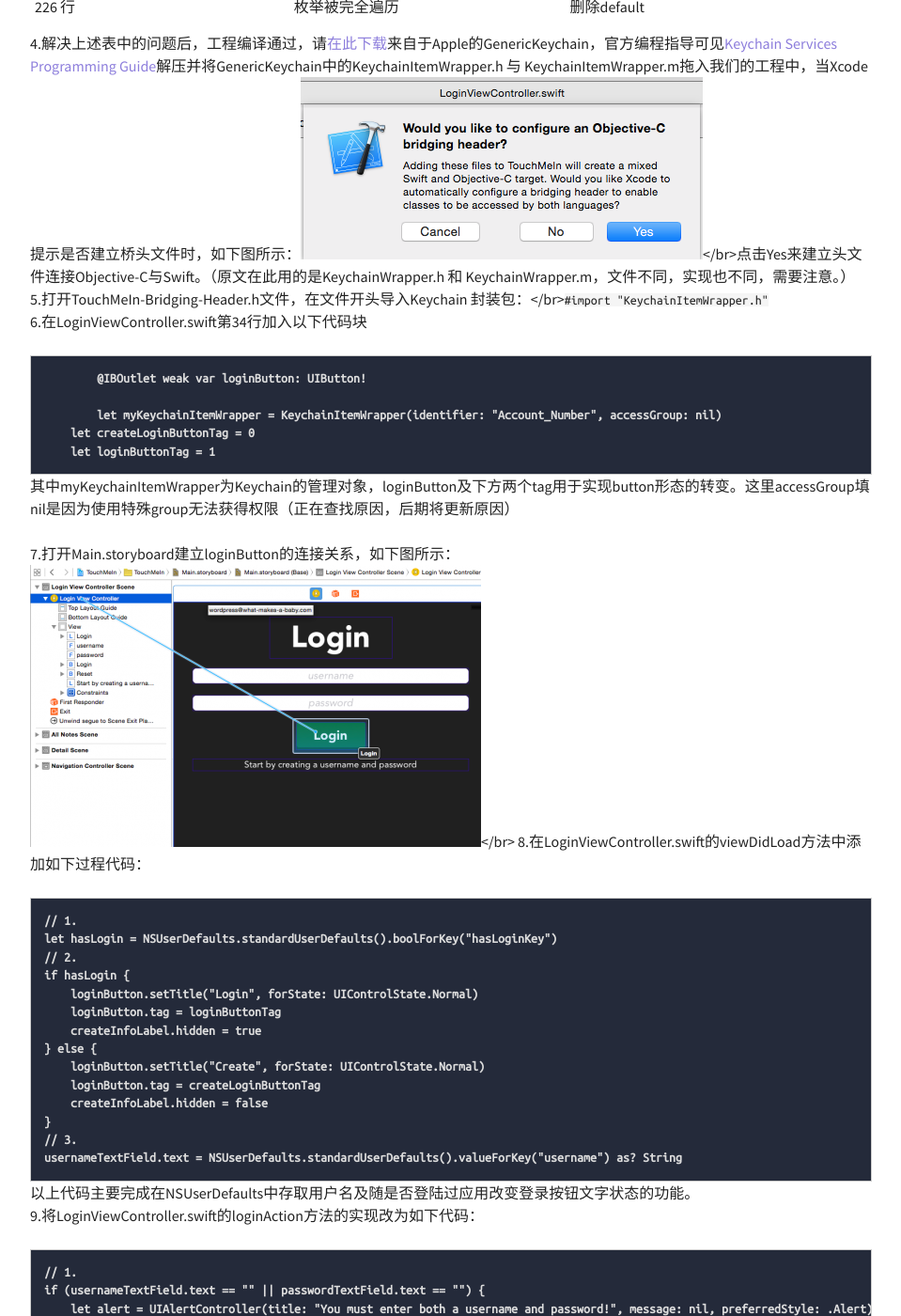
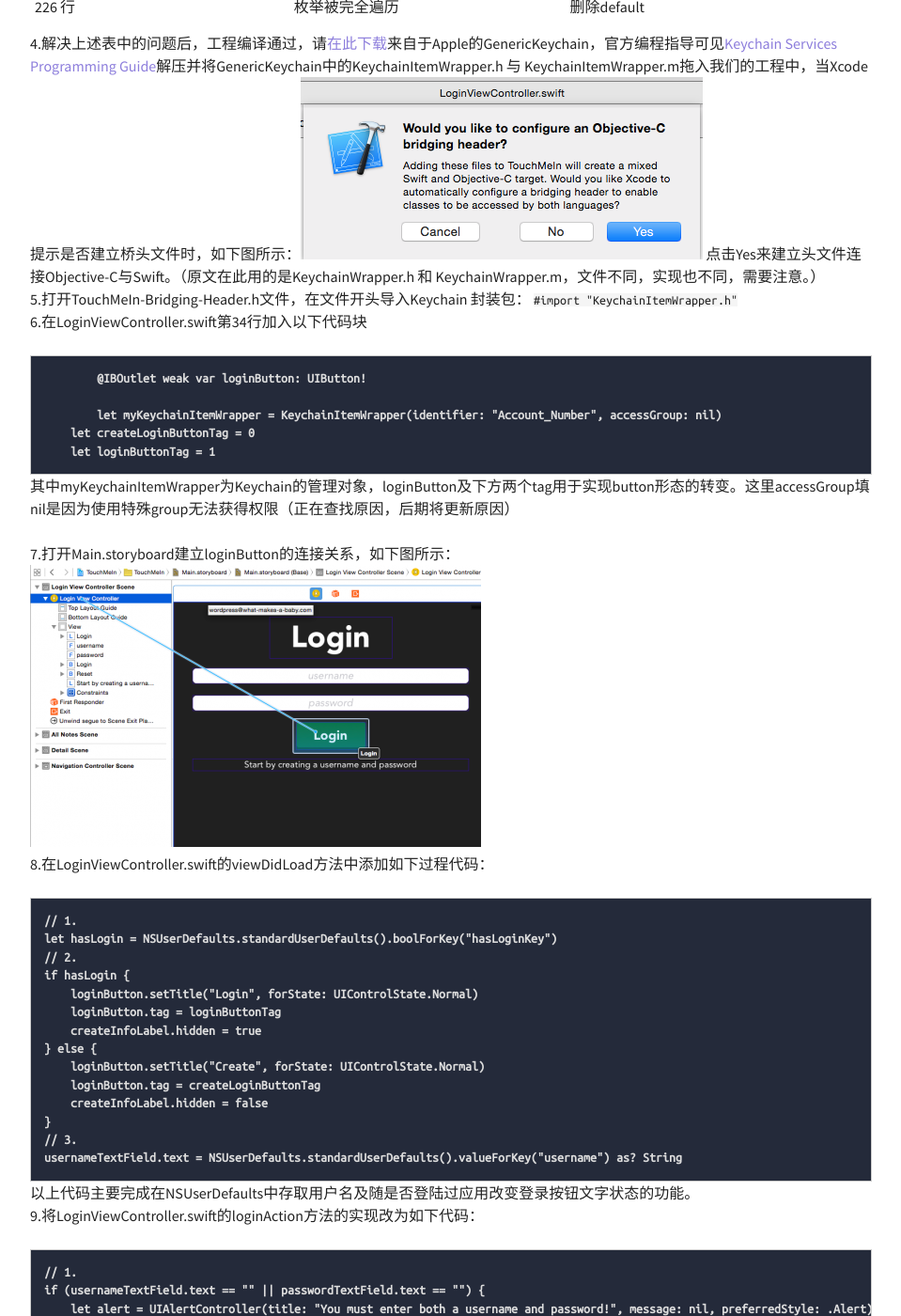
Before and after one commit to DeveloperJx/Developer, a Jekyll site: the page built from _posts/2016-02-29-Note-Keychian.md, in a window 1280 px wide and 1400 px high, scrolled down 3069 px. Shown: the whole window at 94% size, without its empty margins (160-1119 px from the left). Built offline with Jekyll 4.4.1, drawn with Linux system fonts in a browser that asks for light colours.

Commit message:
Update 2016-02-29-Note-Keychian.md

````diff
--- a/_posts/2016-02-29-Note-Keychian.md
+++ b/_posts/2016-02-29-Note-Keychian.md
@@ -60,8 +60,8 @@
 | 215 行  | 方法名重复 | 给方法换名字 |
 | 226 行  | 枚举被完全遍历 | 删除default |
 
-4.解决上述表中的问题后，工程编译通过，请[在此下载](https://developer.apple.com/library/ios/samplecode/GenericKeychain/GenericKeychain.zip "title")来自于Apple的GenericKeychain，官方编程指导可见[Keychain Services Programming Guide](https://developer.apple.com/library/ios/documentation/Security/Conceptual/keychainServConcepts/01introduction/introduction.html "title")解压并将GenericKeychain中的KeychainItemWrapper.h 与 KeychainItemWrapper.m拖入我们的工程中，当Xcode提示是否建立桥头文件时，如下图所示：![Alt text](/img/keychian/bridge_header_alert.png "Optional title")</br>点击Yes来建立头文件连接Objective-C与Swift。（原文在此用的是KeychainWrapper.h 和 KeychainWrapper.m，文件不同，实现也不同，需要注意。）
-5.打开TouchMeIn-Bridging-Header.h文件，在文件开头导入Keychain 封装包：</br>`#import "KeychainItemWrapper.h"`
+4.解决上述表中的问题后，工程编译通过，请[在此下载](https://developer.apple.com/library/ios/samplecode/GenericKeychain/GenericKeychain.zip "title")来自于Apple的GenericKeychain，官方编程指导可见[Keychain Services Programming Guide](https://developer.apple.com/library/ios/documentation/Security/Conceptual/keychainServConcepts/01introduction/introduction.html "title")解压并将GenericKeychain中的KeychainItemWrapper.h 与 KeychainItemWrapper.m拖入我们的工程中，当Xcode提示是否建立桥头文件时，如下图所示：![Alt text](/img/keychian/bridge_header_alert.png "Optional title")    点击Yes来建立头文件连接Objective-C与Swift。（原文在此用的是KeychainWrapper.h 和 KeychainWrapper.m，文件不同，实现也不同，需要注意。）
+5.打开TouchMeIn-Bridging-Header.h文件，在文件开头导入Keychain 封装包：    `#import "KeychainItemWrapper.h"`
 6.在LoginViewController.swift第34行加入以下代码块
 
 ```
@@ -73,7 +73,7 @@
 ```
 其中myKeychainItemWrapper为Keychain的管理对象，loginButton及下方两个tag用于实现button形态的转变。这里accessGroup填nil是因为使用特殊group无法获得权限（正在查找原因，后期将更新原因）
 
-7.打开Main.storyboard建立loginButton的连接关系，如下图所示：![Alt text](/img/keychian/storyboard_function.png "Optional title")</br>
+7.打开Main.storyboard建立loginButton的连接关系，如下图所示：![Alt text](/img/keychian/storyboard_function.png "Optional title")
 8.在LoginViewController.swift的viewDidLoad方法中添加如下过程代码：
 
 ```
````
